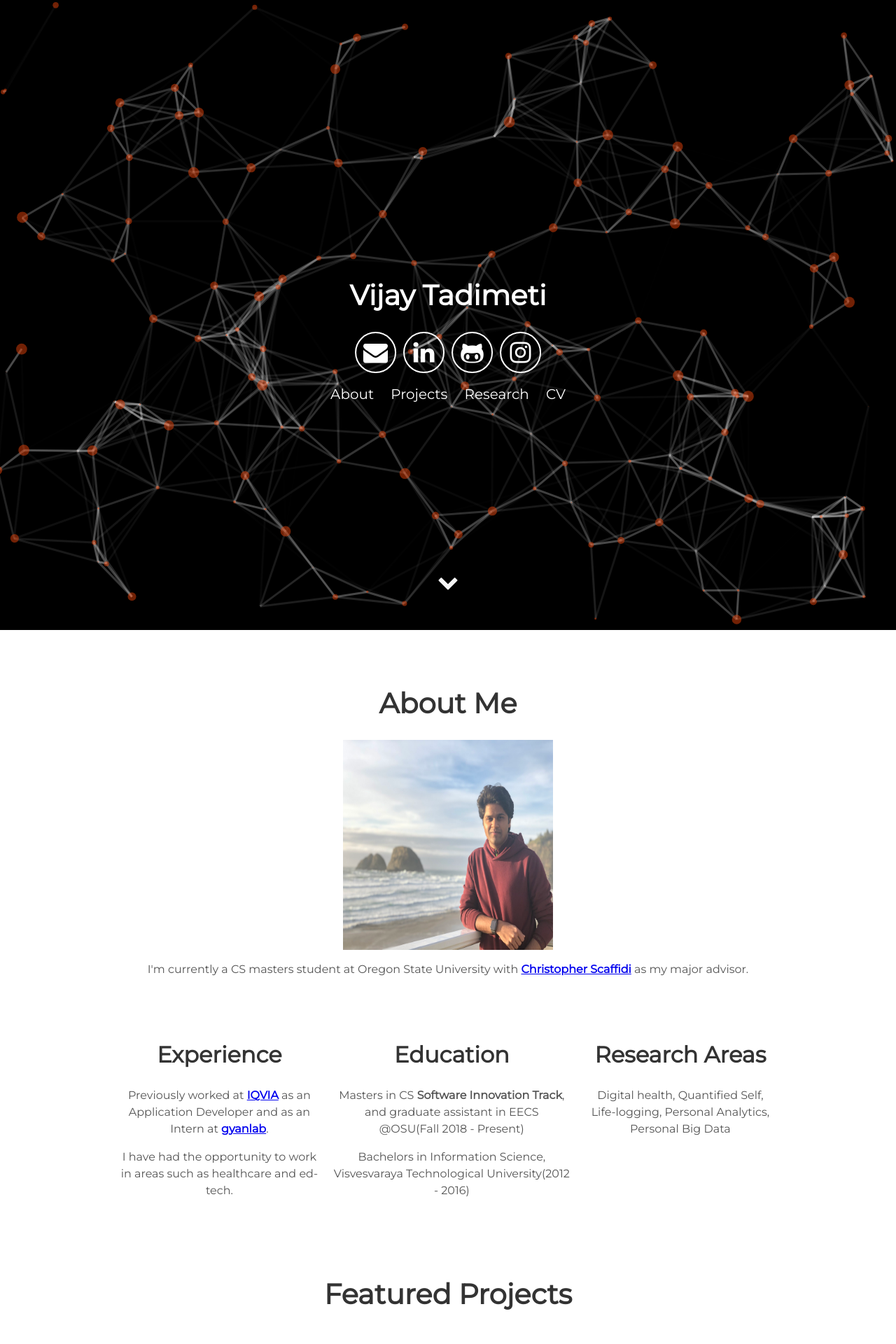
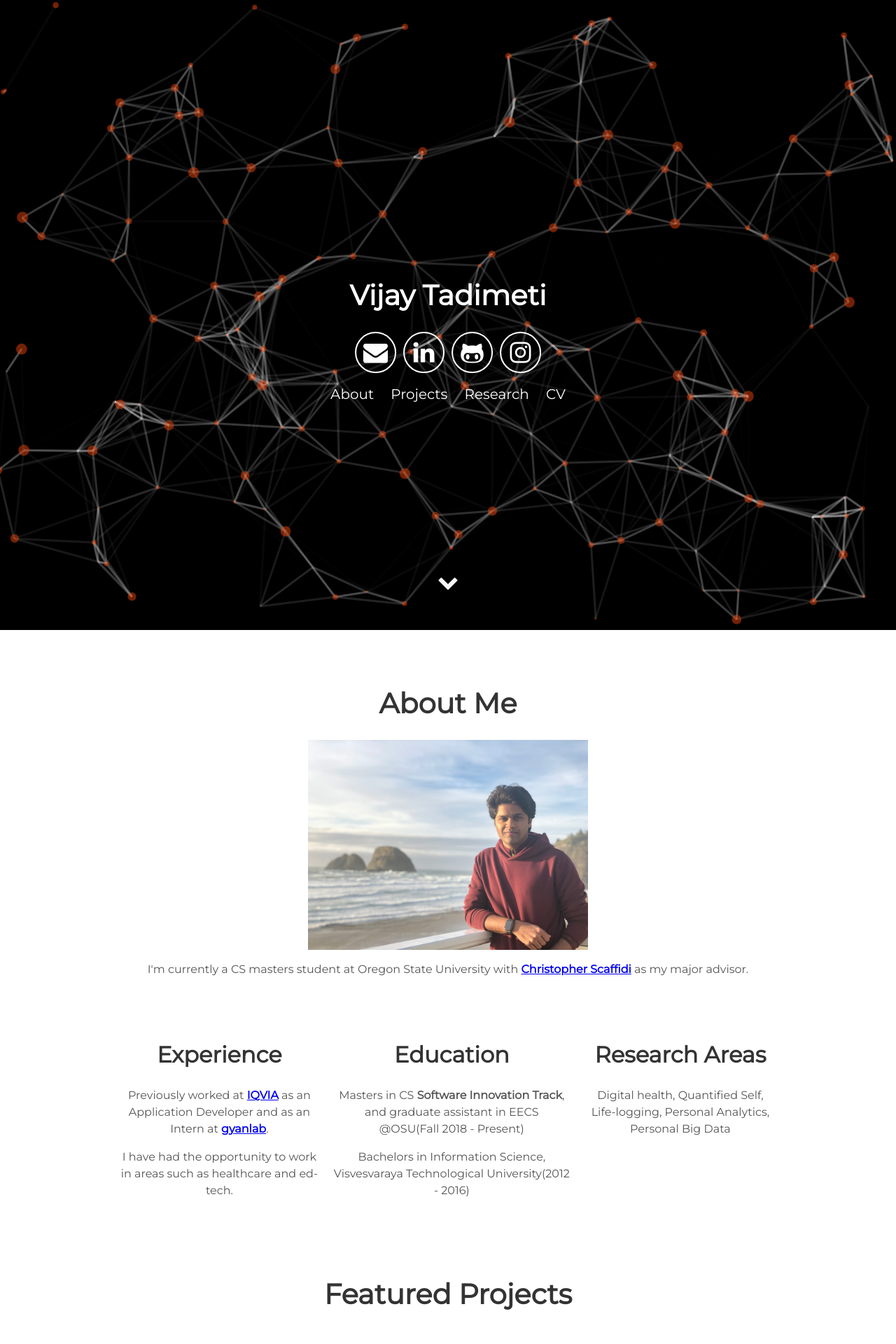
Before and after one commit to vijayvardhan94/laughing-octo-barnacle, a Jekyll site: the page built from index.html, in a window 1280 px wide. Shown: the top 1920 px of the page at 70% size. Built offline with Jekyll 4.4.1, drawn with Linux system fonts in a browser that asks for light colours.

Commit message:
image resize ag

```diff
--- a/_includes/about.html
+++ b/_includes/about.html
@@ -1,6 +1,6 @@
  <div class="user-details">
   <h1>About Me</h1>
-  <img alt="profile" src="{{ "/assets/img/rsz_img_0521.jpg" | prepend: site.baseurl }}" width="300" height="300" align="middle" />
+  <img alt="profile" src="{{ "/assets/img/rsz_img_0521.jpg" | prepend: site.baseurl }}" width="400" height="300" align="middle" />
   <p>I'm currently a CS masters student at Oregon State University with <b><a href = "http://web.engr.oregonstate.edu/~scaffidc/">Christopher Scaffidi</a></b> as my major advisor. </p>
 </div>
   <div class="user">
```
